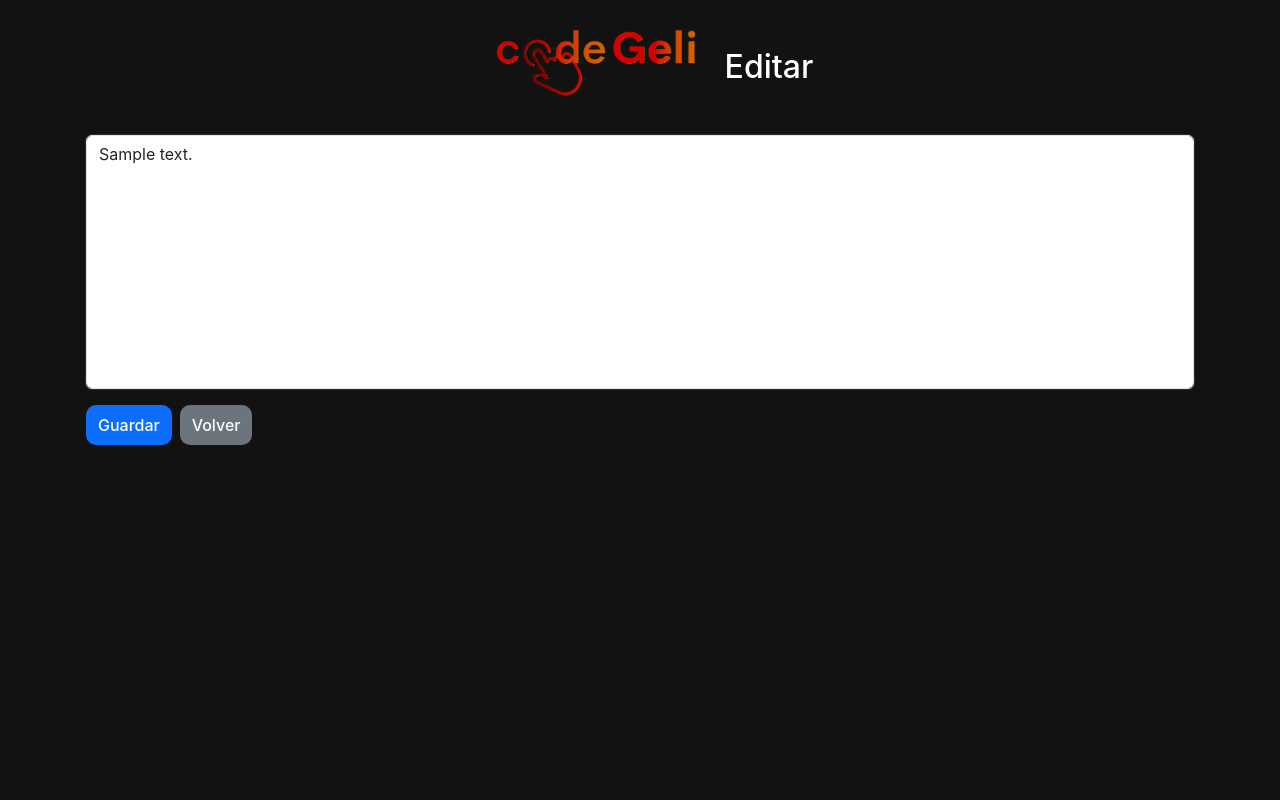
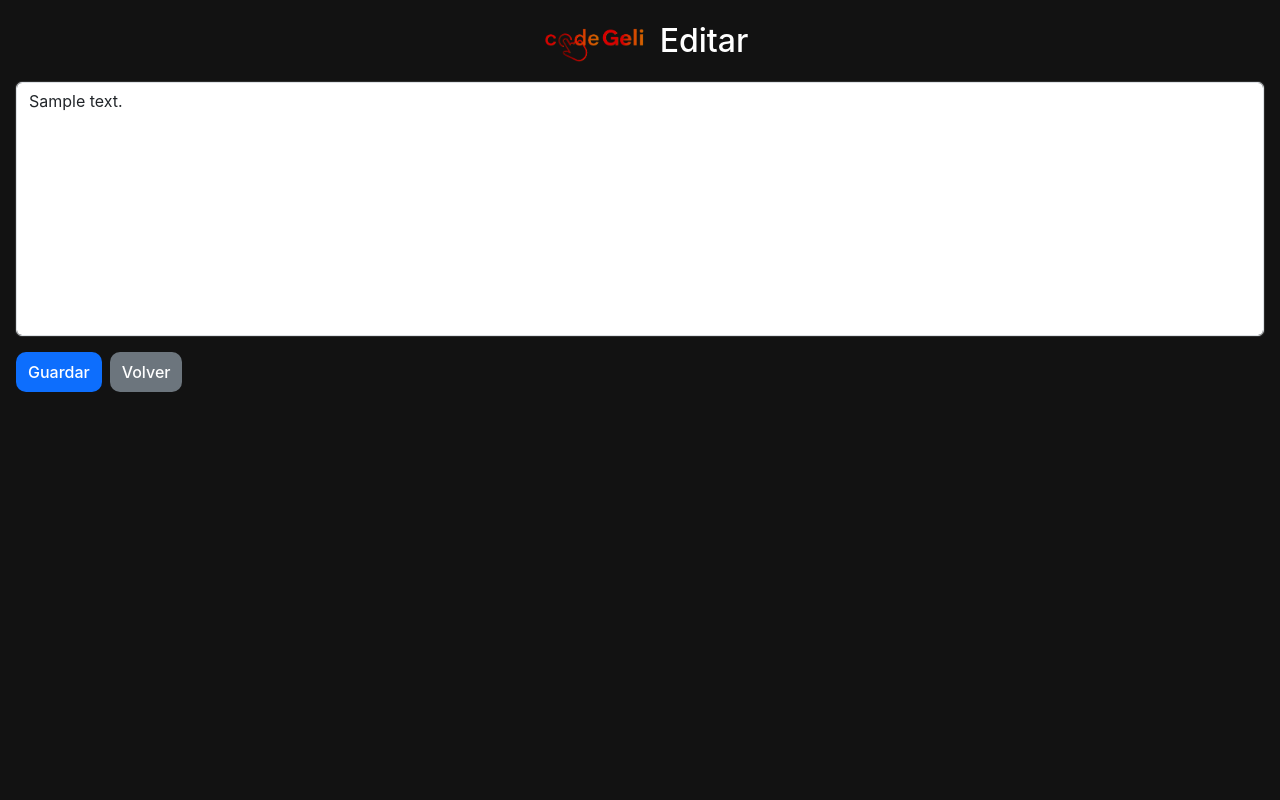
Before and after one commit to jongelai/notegeli, a Flask app: template templates/editar.html in a window 1280 px wide. Run offline with Flask 3, Linux system fonts and the light colour scheme; the template is opened without the code that fills it: most values are stand-ins (such as "Sample title", 1, 10 or a date in 2020).

Commit message:
la buena

```diff
--- a/static/notegeli.css
+++ b/static/notegeli.css
@@ -28,7 +28,9 @@ html, body {
 ------------------------------------------------------ */
 .header {
     display: flex;
-    flex-direction: column;
+    flex-direction: row;        /* Cambiado de column a row */
+    align-items: center;        /* Centrado vertical */
+    justify-content: center;    /* Centrado horizontal */
     gap: 10px;
     margin-bottom: 14px;
 }
@@ -154,12 +156,15 @@ textarea {
     height: 100vh;
 }
 .logo-editar {
-    width: 250px;
-    max-width: 70%;
+    width: 120px;
+    max-width: 80%;
     height: auto;
     display: block;
-    margin: 0 auto 16px auto;
+    margin: 6px auto 1px auto;
+    object-fit: contain;
 }
+
+
 
 .login-logo {
     width: 300px;
--- a/templates/editar.html
+++ b/templates/editar.html
@@ -6,13 +6,14 @@
 <meta name="viewport" content="width=device-width,initial-scale=1.0">
 
 <link href="https://cdn.jsdelivr.net/npm/bootstrap@5.3.2/dist/css/bootstrap.min.css" rel="stylesheet">
-<link rel="stylesheet" href="{{ url_for('static', filename='notegeli.css') }}?v=7">
+<link rel="stylesheet" href="{{ url_for('static', filename='notegeli.css') }}?v=8">
 <link href="https://cdn.jsdelivr.net/npm/bootstrap-icons@1.11.1/font/bootstrap-icons.css" rel="stylesheet">
 </head>
 
-<body class="container py-3">
+<body class="p-3">
 
-<div class="header mb-3 d-flex justify-content-between align-items-center">
+<div class="header mb-3 d-flex align-items-center gap-2">
+
     <div class="d-flex align-items-center gap-2">
         <img class="logo-editar" src="{{ url_for('static', filename='logogeli.png') }}">
         <h2 class="m-0">Editar</h2>
```
Also changed, not shown: templates/index.html (+5 -3 lines), static/512.png (added).
